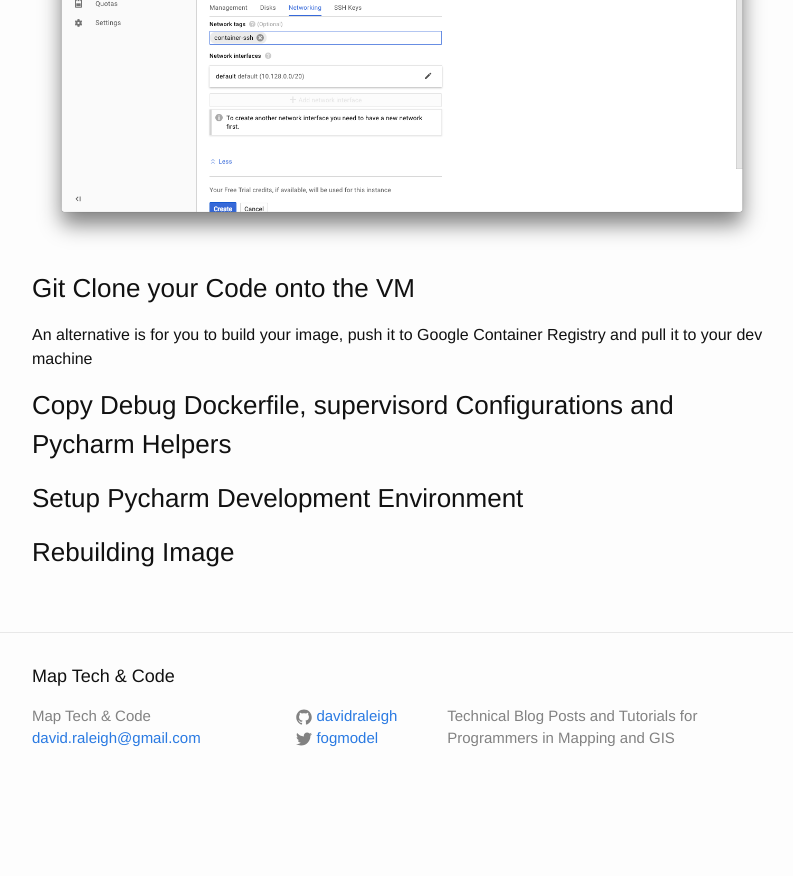
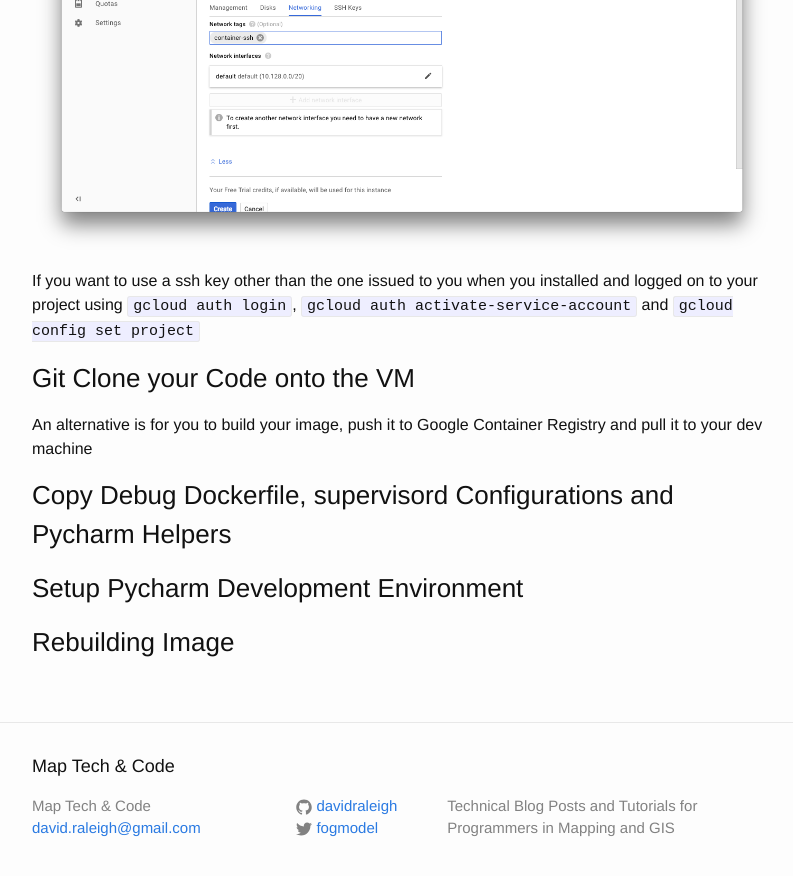
Before and after one commit to davidraleigh/davidraleigh.github.io, a Jekyll site: the page built from _posts/2017-06-27-Debug-Remote-Docker-Container-PyCharm.md, in a window 1280 px wide and 900 px high, scrolled down 3154 px. Shown: the top 876 px of the window, without its empty margins (238-1031 px from the left). Built offline with Jekyll 4.4.1, drawn with Linux system fonts in a browser that asks for light colours; our own code applies the rules of GitHub Pages for plain Markdown files; comment, search, counter and statistics services are not loaded; before the commit the page ends 3964 px from its top, so only the background shows below that.

Commit message:
Update 2017-06-27-Debug-Remote-Docker-Container-PyCharm.md

```diff
--- a/_posts/2017-06-27-Debug-Remote-Docker-Container-PyCharm.md
+++ b/_posts/2017-06-27-Debug-Remote-Docker-Container-PyCharm.md
@@ -23,6 +23,7 @@ Under the `Firewall` section of your instance creation dialog select the `Allow
 
 ![Network Tags](https://github.com/davidraleigh/davidraleigh.github.io/blob/master/assets/pycharm-remote-debug/network-tags.png)
 
+If you want to use a ssh key other than the one issued to you when you installed and logged on to your project using `gcloud auth login`, `gcloud auth activate-service-account` and `gcloud config set project`
 
 ### Git Clone your Code onto the VM
 An alternative is for you to build your image, push it to Google Container Registry and pull it to your dev machine
```
